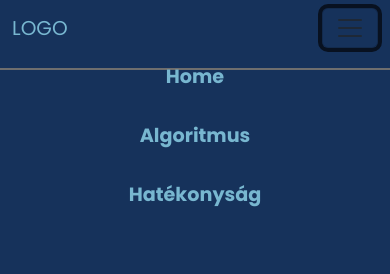
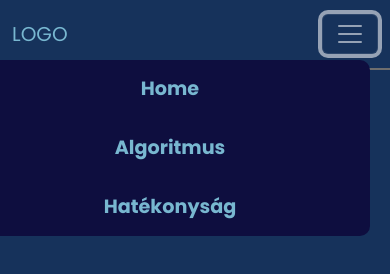
Before and after one commit to Zoli0217/ikt-projekt-1-3f, a plain HTML site: page index.html in a window 390 px wide. Both pictures are taken after a click on the button "Toggle navigation". Drawn offline with nearby package versions, Linux system fonts and the light colour scheme.

Commit message:
responsive navbar

```diff
--- a/index.html
+++ b/index.html
@@ -15,7 +15,7 @@
         <nav class="navbar navbar-expand-lg">
             <div class="container-fluid">
               <a class="navbar-brand" href="#">LOGO</a>
-              <button class="navbar-toggler" type="button" data-bs-toggle="collapse" data-bs-target="#navbarSupportedContent" aria-controls="navbarSupportedContent" aria-expanded="false" aria-label="Toggle navigation">
+              <button class="navbar-toggler navbar-dark" type="button" data-bs-toggle="collapse" data-bs-target="#navbarSupportedContent" aria-controls="navbarSupportedContent" aria-expanded="false" aria-label="Toggle navigation">
                 <span class="navbar-toggler-icon"></span>
               </button>
               <div class="collapse navbar-collapse"  id="navbarSupportedContent">
@@ -30,7 +30,9 @@
             </div>
         </nav>
     </header>
+    <main>
 
+    </main>
 
     <script src="https://cdn.jsdelivr.net/npm/bootstrap@5.3.3/dist/js/bootstrap.bundle.min.js" integrity="sha384-YvpcrYf0tY3lHB60NNkmXc5s9fDVZLESaAA55NDzOxhy9GkcIdslK1eN7N6jIeHz" crossorigin="anonymous"></script>
 </body>
--- a/style.css
+++ b/style.css
@@ -1,9 +1,16 @@
-body{
+*{
+    margin: 0;
+    padding: 0;
+    box-sizing: border-box;
+}
+
+body, html{
     margin: 0;
     padding: 0;
     box-sizing: border-box;
     background-color: var(--dark-blue) ;
     font-family: "Poppins", sans-serif;
+    height: 100vh;
 }
 
 :root{
@@ -61,15 +68,30 @@ nav{
 
 /* Mobil nézet beállítása */
 @media (max-width: 991.98px) {
+    .navbar {
+        padding: 0;
+    }
+
     .navbar-collapse {
-        justify-content: center; /* Középre igazítás */
+        justify-content: flex-end;
+        width: 100%; /* A menü szélességének százalékos beállítása */
     }
     .navbar-nav {
-        flex-direction: column; /* Oszlopban elrendezés */
-        align-items: center; /* Középre igazítás */
-        width: 100%; /* Teljes szélesség */
+        flex-direction: column;
+        align-items: center;
+        width: 400px; /* A lenyíló menü szélessége */
+        padding: 0;
+        background-color: rgb(14, 14, 63); /* Átlátszó háttér */
+        position: absolute; /* A lenyíló menü pozíciója */
+        top: 60px; /* A lenyitó gomb alatti elhelyezés */
+        right: 20px; /* Jobb oldalhoz igazítás */
+        border-radius: 10px;
+        transition: max-height 0.5s ease-in-out;
     }
     .nav-link {
-        padding: 15px; /* Nagyobb padding a könnyebb kattintáshoz */
+        padding: 15px;
+        text-align: center;
+        width: 100%;
+        margin: 0 auto;
     }
 }
```
